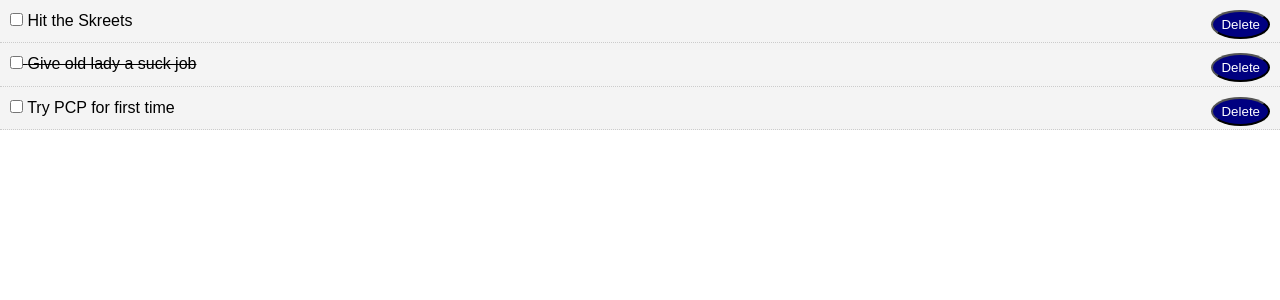
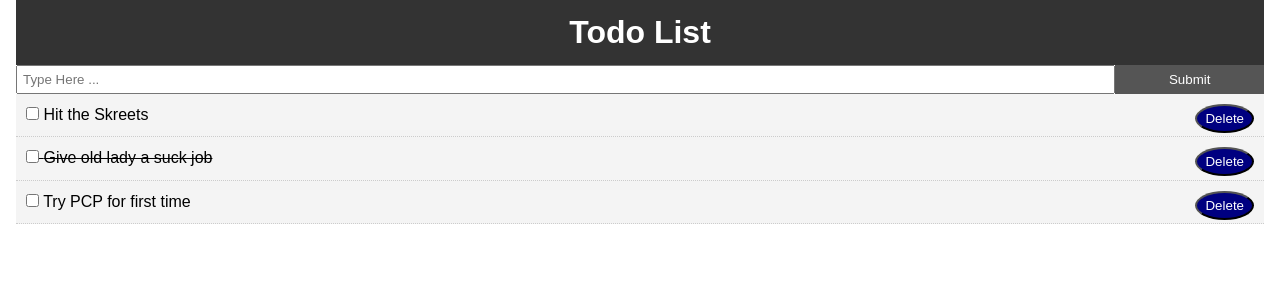
Before and after one commit to grantkyle/react_tutorial, a React (Create React App) app in the folder my-app/: page / in a window 1280 px wide. Shown: the top 300 px of the page. Built offline with nearby package versions, Linux system fonts and the light colour scheme.

Commit message:
styling and header

```diff
--- a/my-app/src/App.css
+++ b/my-app/src/App.css
@@ -13,3 +13,16 @@ a {
   color: #333;
   text-decoration: none;
 }
+
+.container {
+  padding: 0 1rem;
+}
+
+.btn {
+  display: inline-block;
+  border: none;
+  background: #555;
+  color: #fff;
+  padding: 7px 20px;
+  cursor: pointer;
+}
--- a/my-app/src/App.js
+++ b/my-app/src/App.js
@@ -1,5 +1,7 @@
 import React, { Component } from 'react';
+import Header from './components/layout/Header';
 import Todos from './components/Todos';
+import AddTodo from './components/AddTodo';
 
 import './App.css';
 
@@ -10,11 +12,11 @@ class App extends Component {
                 id: 1,
                 title: 'Hit the Skreets',
                 completed: false
-            },{
+            }, {
                 id: 2,
                 title: 'Give old lady a suck job',
                 completed: true
-            },{
+            }, {
                 id: 3,
                 title: 'Try PCP for first time',
                 completed: false
@@ -23,25 +25,33 @@ class App extends Component {
     }
     // Toggle complete off and on
     toggleComplete = (id) => {
-        this.setState( {todos: this.state.todos.map(todo => {
-            if(todo.id === id) {
-                todo.completed = !todo.completed
-            }
-            return todo;
-        })} );
+        this.setState({
+            todos: this.state.todos.map(todo => {
+                if (todo.id === id) {
+                    todo.completed = !todo.completed
+                }
+                return todo;
+            })
+        });
     }
 
     // Delete Todo
     deleteTodo = (id) => {
-        this.setState({ todos:[...this.state.todos.filter(todo => todo.id
-            !== id)] });
+        this.setState({
+            todos: [...this.state.todos.filter(todo => todo.id
+                !== id)]
+        });
     }
 
     render() {
         return (
             <div className="App">
-                <Todos todos={this.state.todos} toggleComplete={this.toggleComplete}
-                deleteTodo={this.deleteTodo} />
+                <div className="container">
+                    <Header />
+                    <AddTodo />
+                    <Todos todos={this.state.todos} toggleComplete={this.toggleComplete}
+                        deleteTodo={this.deleteTodo} />
+                </div>
             </div>
         );
     }
--- /dev/null
+++ b/my-app/src/components/AddTodo.js
@@ -0,0 +1,23 @@
+import React, { Component } from 'react'
+
+export class AddTodo extends Component {
+    render() {
+        return (
+            <form style={{ display: 'flex'}}>
+                <input
+                type="text"
+                name="title"
+                style={{ flex: '10', padding: '5px'}}
+                placeholder="Type Here ..."/>
+                <input
+                type="submit"
+                value="Submit"
+                className="btn"
+                style={{ flex: '1' }}
+                />
+            </form>
+        )
+    }
+}
+
+export default AddTodo
--- /dev/null
+++ b/my-app/src/components/layout/Header.js
@@ -0,0 +1,18 @@
+import React from 'react';
+
+function Header() {
+    return (
+        <header style={headerStyle}>
+        <h1>Todo List</h1>
+        </header>
+    )
+}
+
+const headerStyle = {
+    background: '#333',
+    color: '#fff',
+    textAlign: 'center',
+    padding: '10px'
+}
+
+export default Header;
```
